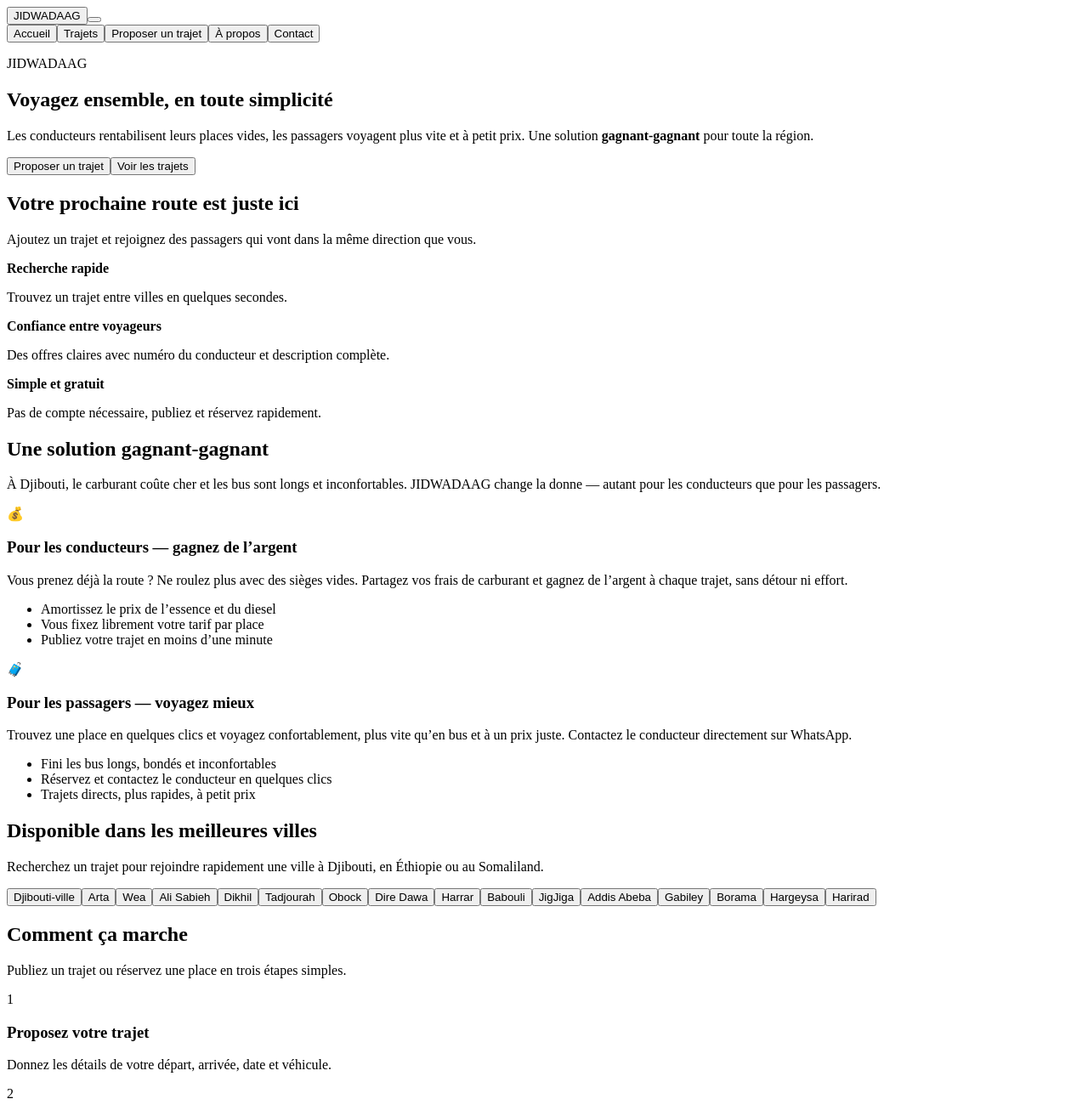
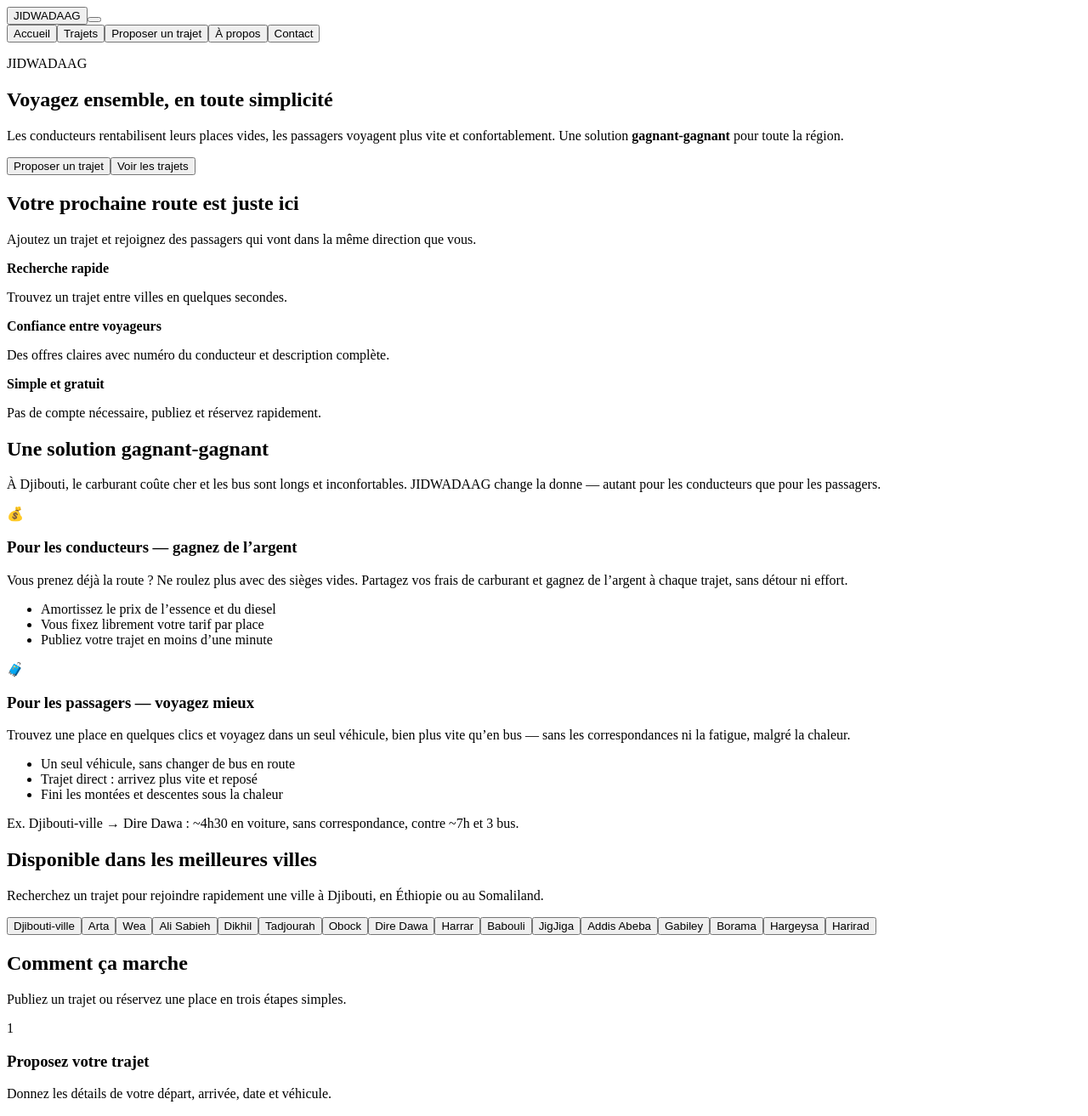
Before and after one commit to betterzack6-zack/jidwadaag-web, a React (Vite) app in the folder client/: page / in a window 1280 px wide. Shown: the top 1313 px of the page at 85% size. Built offline with nearby package versions, Linux system fonts and the light colour scheme; the HTML template or start-up script is replaced by a standard one.

Commit message:
Passager: mettre en avant confort/rapidite/direct plutot que le prix

```diff
--- a/client/src/App.jsx
+++ b/client/src/App.jsx
@@ -105,12 +105,13 @@ function WinWin(){
       <div className="winwin-card passenger">
         <span className="winwin-emoji">🧳</span>
         <h3>Pour les passagers — voyagez mieux</h3>
-        <p>Trouvez une place en quelques clics et voyagez confortablement, plus vite qu’en bus et à un prix juste. Contactez le conducteur directement sur WhatsApp.</p>
+        <p>Trouvez une place en quelques clics et voyagez dans un seul véhicule, bien plus vite qu’en bus — sans les correspondances ni la fatigue, malgré la chaleur.</p>
         <ul>
-          <li>Fini les bus longs, bondés et inconfortables</li>
-          <li>Réservez et contactez le conducteur en quelques clics</li>
-          <li>Trajets directs, plus rapides, à petit prix</li>
+          <li>Un seul véhicule, sans changer de bus en route</li>
+          <li>Trajet direct : arrivez plus vite et reposé</li>
+          <li>Fini les montées et descentes sous la chaleur</li>
         </ul>
+        <p className="winwin-example">Ex. Djibouti-ville → Dire Dawa : ~4h30 en voiture, sans correspondance, contre ~7h et 3 bus.</p>
       </div>
     </div>
   )
@@ -123,7 +124,7 @@ function Home({ onNav, onCity }){
         <div className="hero-copy">
           <p className="eyebrow">JIDWADAAG</p>
           <h1>Voyagez ensemble, en toute simplicité</h1>
-          <p>Les conducteurs rentabilisent leurs places vides, les passagers voyagent plus vite et à petit prix. Une solution <strong>gagnant-gagnant</strong> pour toute la région.</p>
+          <p>Les conducteurs rentabilisent leurs places vides, les passagers voyagent plus vite et confortablement. Une solution <strong>gagnant-gagnant</strong> pour toute la région.</p>
           <div className="hero-actions">
             <button className="primary" onClick={() => onNav('proposer')}>Proposer un trajet</button>
             <button className="secondary" onClick={() => onNav('trajets')}>Voir les trajets</button>
@@ -415,8 +416,8 @@ function About(){
         <p>
           JIDWADAAG est une plateforme de covoiturage interurbain qui relie les villes
           de <strong>Djibouti</strong>, d’<strong>Éthiopie</strong> et du <strong>Somaliland</strong>.
-          Notre objectif est simple : rendre les déplacements entre villes plus <strong>faciles</strong>,
-          plus <strong>économiques</strong> et plus <strong>humains</strong>.
+          Notre objectif est simple : rendre les déplacements entre villes plus <strong>rapides</strong>,
+          plus <strong>confortables</strong> et plus <strong>humains</strong>.
         </p>
         <p>
           Chaque jour, des conducteurs prennent la route avec des places libres dans leur véhicule,
@@ -430,9 +431,10 @@ function About(){
           pas de démarches inutiles.
         </p>
         <p>
-          Notre mission : réduire le coût des déplacements, remplir les voitures qui roulent déjà,
-          et renforcer les liens entre les communautés de la région. Ensemble, la route coûte moins
-          cher et devient plus conviviale.
+          Notre mission : remplir les voitures qui roulent déjà, permettre aux conducteurs d’amortir
+          leurs frais de carburant, et offrir aux passagers un trajet plus <strong>rapide</strong>,
+          plus <strong>direct</strong> et plus <strong>confortable</strong> — tout en renforçant les
+          liens entre les communautés de la région.
         </p>
       </div>
       <div className="winwin-section">
--- a/client/src/styles.css
+++ b/client/src/styles.css
@@ -777,6 +777,17 @@ button.accent {
   font-weight: 800;
 }
 
+.winwin-example {
+  margin: 1.2rem 0 0;
+  padding: 0.8rem 1rem;
+  background: var(--primary-soft);
+  border-radius: 12px;
+  font-size: 0.9rem;
+  font-weight: 600;
+  line-height: 1.5;
+  color: var(--primary);
+}
+
 .winwin-section {
   margin-top: 2.75rem;
 }
```
